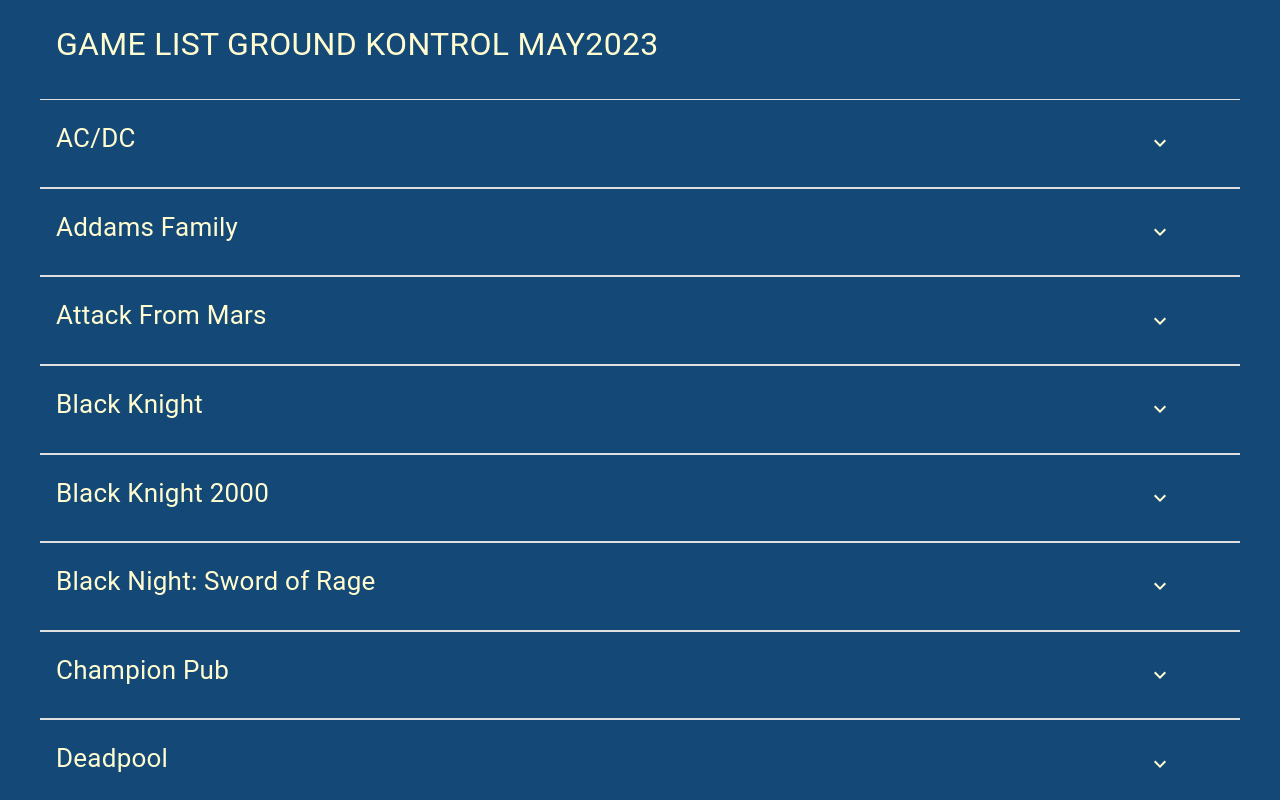
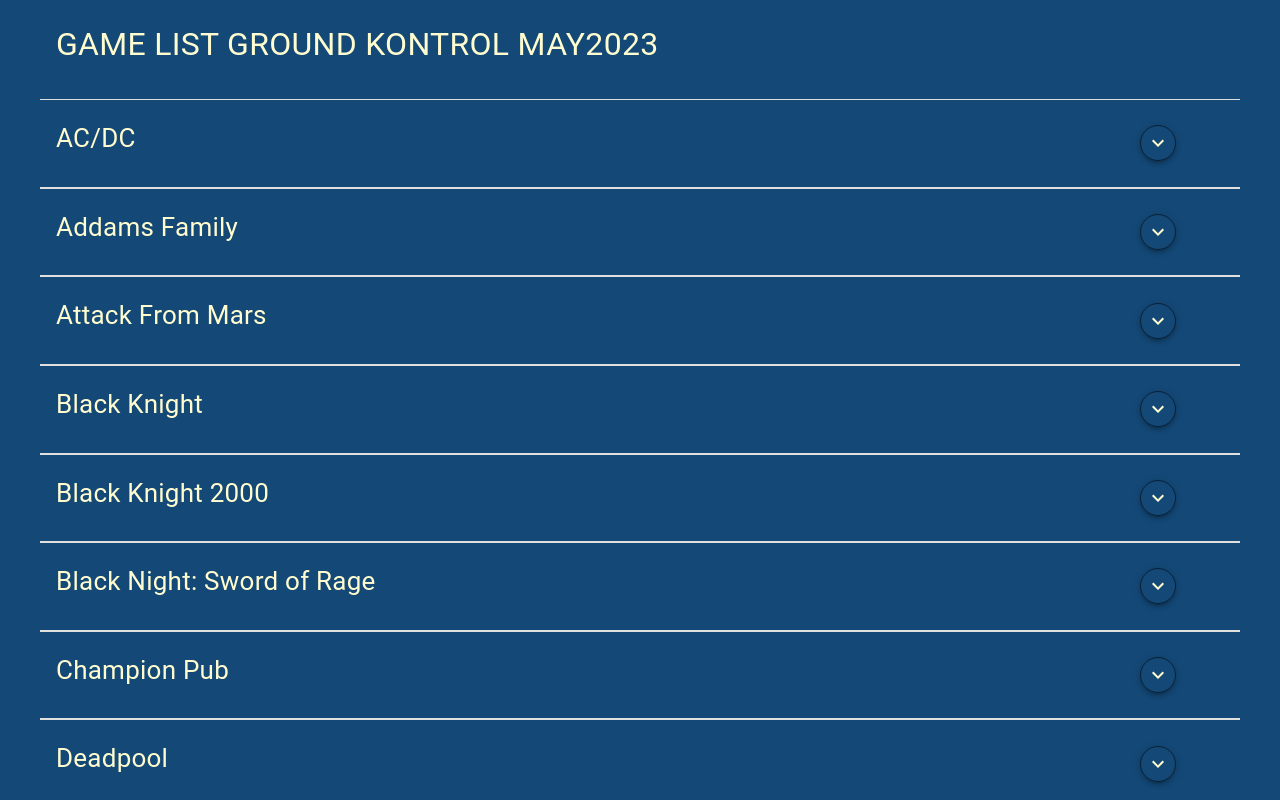
Before and after one commit to ErikGraciosa/personal-site, a React app: page /secret-ship-show-pintips in a window 1280 px wide. Shown: the top 800 px of the page. Built offline with nearby package versions, Linux system fonts and the light colour scheme.

Commit message:
expand style updates

```diff
--- a/src/components/pinballTable/PinballTable.jsx
+++ b/src/components/pinballTable/PinballTable.jsx
@@ -52,6 +52,7 @@ function SortableAccordionTable({ data }) {
                   aria-label="expand row"
                   size="small"
                   onClick={() => handleRowClick(row.title)}
+                  sx={{ border: 1, boxShadow: 3 }}
                 >
                   {openRows[row.title] ? (
                     <KeyboardArrowUp />
```
